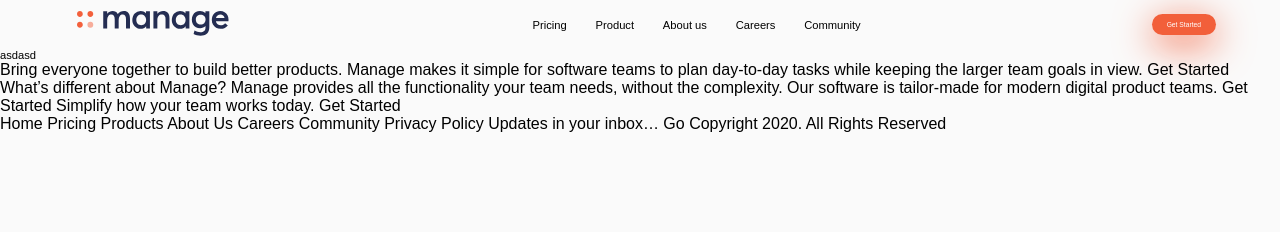
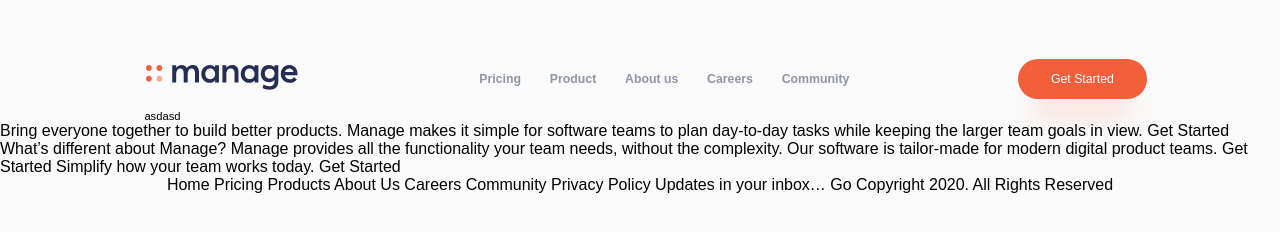
Before and after one commit to MarkusHeine/frontend-mentor-Manage-landing-page, a website built with webpack: page src/index.html in a window 1280 px wide. Built offline with nearby package versions, Linux system fonts and the light colour scheme; files whose address does not match are found by name; a web font is replaced by a local one.

Commit message:
css header

```diff
--- a/src/css/main.css
+++ b/src/css/main.css
@@ -1,26 +1,29 @@
 body {
-    margin: 0;
     width: 100vw;
-    max-width: 100vw;
+    margin: 6vh 0;
     background-color: hsl(0, 0%, 98%);
     background-image: url("../assets/images/backgrounds/bg-simplify-section-desktop.svg");
     background-size: 100%;
     background-repeat: repeat-x;
     overflow-x: hidden;
     font-family: "Be Vietnam", sans-serif;
+    display: flex;
+    flex-direction: column;
+    justify-content: center;
+    align-items: center;
 }
 
 button {
     font-family: "Be Vietnam", sans-serif;
-    font-size: 0.6em;
-    -webkit-box-shadow: 0px 9px 38px 0px rgba(242, 95, 58, 1);
-    -moz-box-shadow: 0px 9px 38px 0px rgba(242, 95, 58, 1);
-    box-shadow: 0px 9px 38px 0px rgba(242, 95, 58, 1);
+    font-size: 1.1em;
+    -webkit-box-shadow: 0px 29px 25px -17px rgba(242, 95, 58, 0.51);
+    -moz-box-shadow: 0px 29px 25px -17px rgba(242, 95, 58, 0.51);
+    box-shadow: 0px 29px 25px -17px rgba(242, 95, 58, 0.51);
     cursor: pointer;
 }
 
 .elem-shape {
-    padding: 7px 15px;
+    padding: 13px 33px;
     border: 0;
     border-radius: 1.4rem;
 }
@@ -37,7 +40,9 @@ button {
 
 a {
     text-decoration: none;
-    color: inherit;
+    font-weight: 700;
+    font-size: 1.1em;
+    color: hsl(227, 12%, 61%);
     margin: 0 1vw;
 }
 
@@ -48,7 +53,7 @@ a:hover {
 /* HEADER */
 
 header {
-    width: 100%;
+    width: 88%;
     max-width: 100%;
     display: flex;
     justify-content: center;
```
